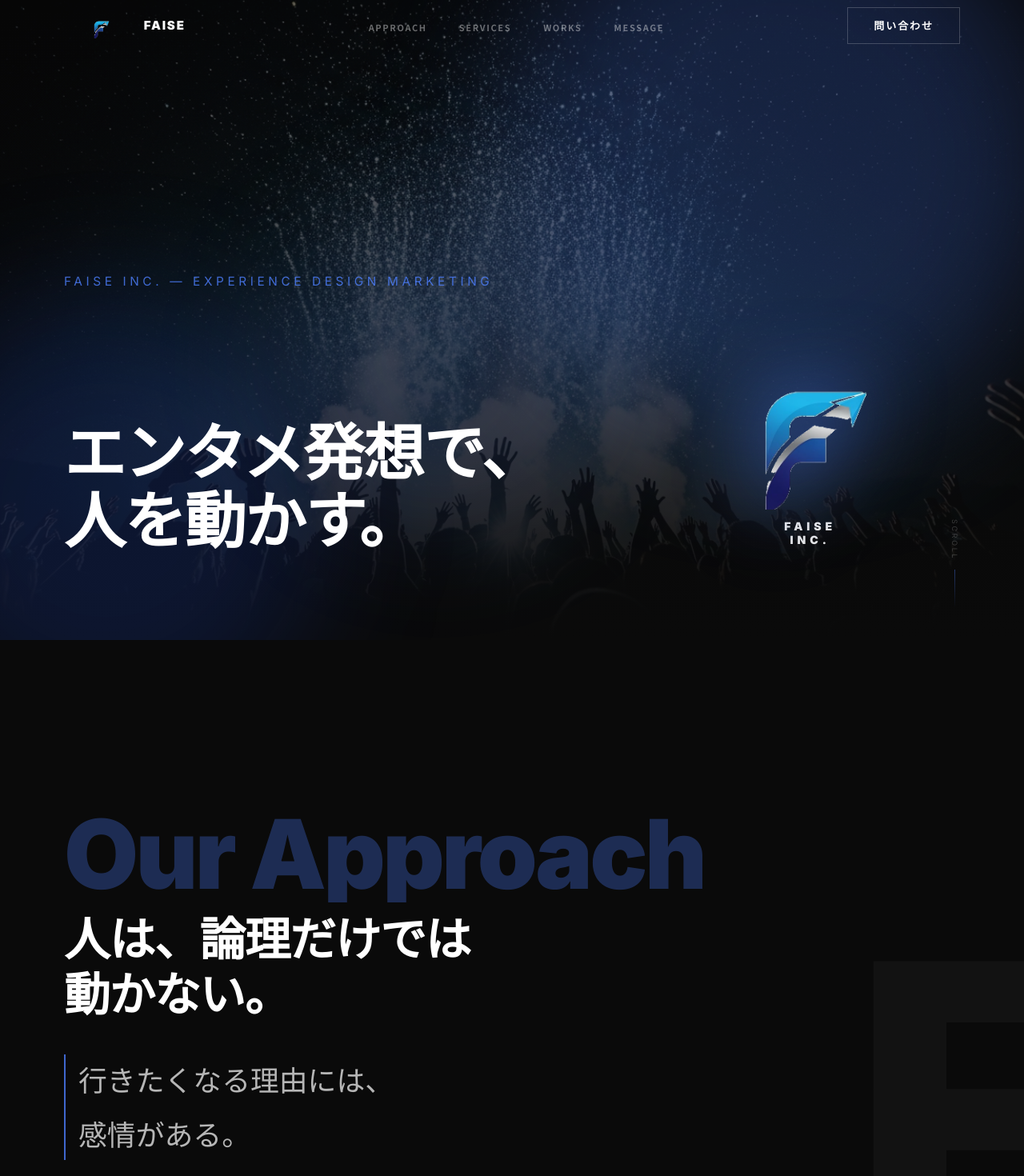
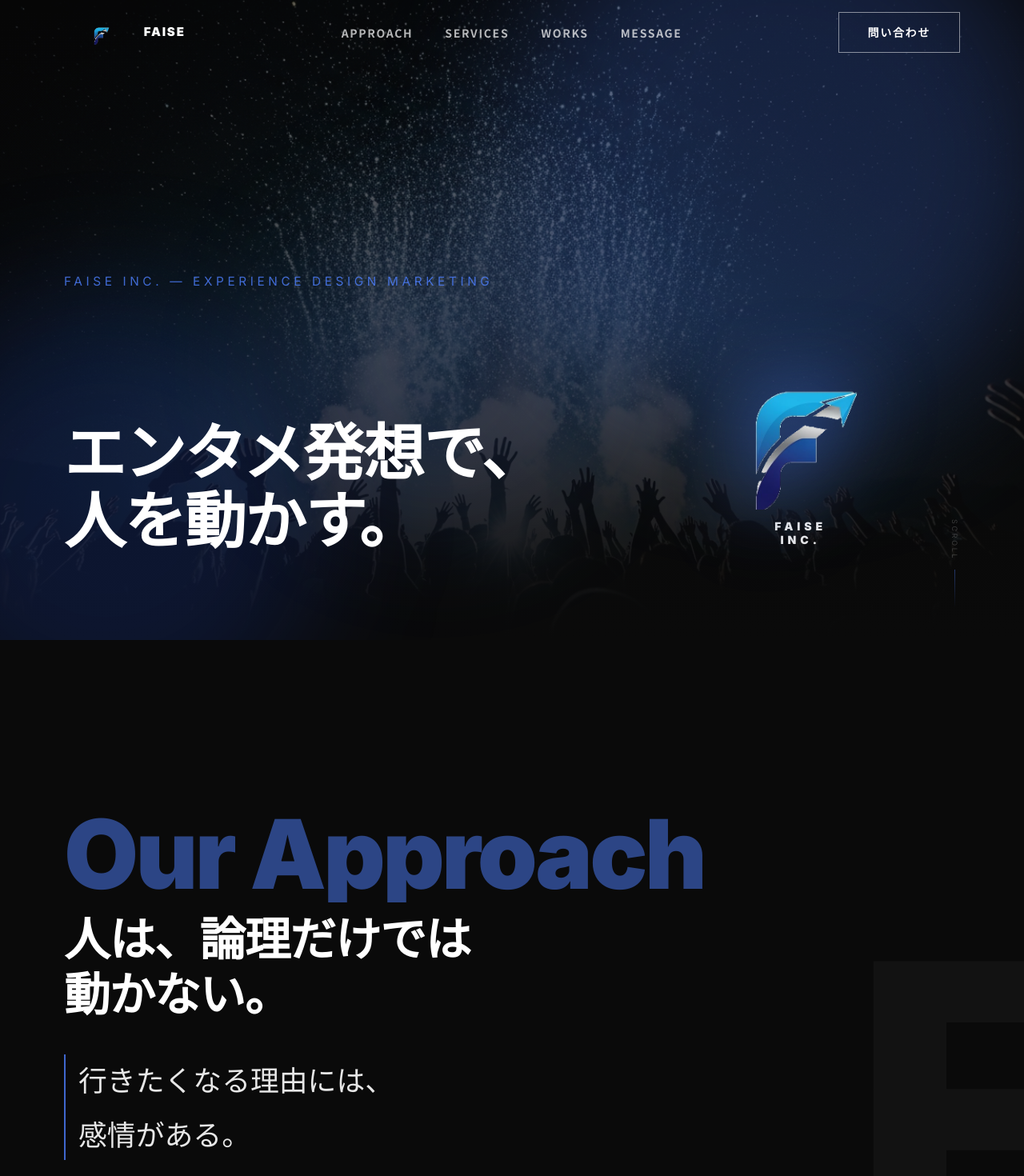
Before and after one commit to fukunaga-faise/faise-lp, a Next.js app: page / in a window 1280 px wide. Shown: the top 1470 px of the page at 80% size. Built offline with nearby package versions, Linux system fonts and the light colour scheme.

Commit message:
Improve visibility across all sections: nav, tags, company names, career, text opacity

```diff
--- a/src/components/Clients.tsx
+++ b/src/components/Clients.tsx
@@ -22,7 +22,7 @@ export default function Clients() {
             initial={{ y: 40, opacity: 0 }}
             animate={inView ? { y: 0, opacity: 1 } : {}}
             transition={{ duration: 1, ease: [0.16, 1, 0.3, 1] }}
-            className="font-inter text-[clamp(48px,10vw,120px)] font-black leading-none tracking-[-0.03em] text-[#4d7fff]/30 select-none"
+            className="font-inter text-[clamp(48px,10vw,120px)] font-black leading-none tracking-[-0.03em] text-[#4d7fff]/50 select-none"
           >
             Clients
           </motion.p>
@@ -56,9 +56,9 @@ export default function Clients() {
               transition={{ duration: 0.5, delay: 0.1 + i * 0.08 }}
               className="bg-[#0f0f0f] p-7 md:p-10 flex flex-col gap-3"
             >
-              <p className="text-[clamp(16px,1.8vw,22px)] font-black text-white leading-tight">{c.name}</p>
-              <p className="font-inter text-[10px] text-white/30 tracking-wide">{c.nameEn}</p>
-              <span className="self-start text-[10px] font-medium text-[#4d7fff]/80 border border-[#4d7fff]/30 px-2 py-0.5 mt-auto">
+              <p className="text-[clamp(20px,2.2vw,30px)] font-black text-white leading-tight">{c.name}</p>
+              <p className="font-inter text-[clamp(11px,1vw,13px)] text-white/40 tracking-wide">{c.nameEn}</p>
+              <span className="self-start text-[clamp(11px,1vw,13px)] font-medium text-[#4d7fff] border border-[#4d7fff]/50 px-3 py-1 mt-auto">
                 {c.category}
               </span>
             </motion.div>
--- a/src/components/Founder.tsx
+++ b/src/components/Founder.tsx
@@ -39,7 +39,7 @@ export default function Founder() {
               initial={{ y: 40, opacity: 0 }}
               animate={inView ? { y: 0, opacity: 1 } : {}}
               transition={{ duration: 1, ease: [0.16, 1, 0.3, 1] }}
-              className="font-inter text-[clamp(48px,10vw,120px)] font-black leading-none tracking-[-0.03em] text-[#4d7fff]/30 select-none"
+              className="font-inter text-[clamp(48px,10vw,120px)] font-black leading-none tracking-[-0.03em] text-[#4d7fff]/60 select-none"
             >
               Message
             </motion.p>
@@ -133,8 +133,8 @@ export default function Founder() {
                       className="flex-1 pr-8 last:pr-0 relative"
                     >
                       <div className="absolute -top-[calc(2rem+1px)] left-0 w-px h-4 bg-[#4d7fff]" />
-                      <p className="font-inter text-[10px] tracking-[0.3em] text-[#4d7fff]/60 mb-2">{c.period}</p>
-                      <p className="text-[14px] font-bold text-white/80">{c.company}</p>
+                      <p className="font-inter text-[clamp(11px,1vw,13px)] tracking-[0.3em] text-[#4d7fff]/80 mb-2">{c.period}</p>
+                      <p className="text-[clamp(15px,1.4vw,20px)] font-bold text-white">{c.company}</p>
                     </motion.div>
                   ))}
                 </div>
@@ -153,7 +153,7 @@ export default function Founder() {
               <div>
                 <p className="font-inter text-[clamp(11px,1vw,13px)] tracking-[0.25em] uppercase text-[#4d7fff]/70 mb-2">Haruto Fukunaga</p>
                 <p className="text-[clamp(22px,2.5vw,32px)] font-black text-white">福永 遥斗</p>
-                <p className="text-[clamp(13px,1.2vw,16px)] text-white/70 mt-1">株式会社Faise 代表取締役</p>
+                <p className="text-[clamp(13px,1.2vw,16px)] text-white/90 mt-1">株式会社Faise 代表取締役</p>
               </div>
 
               {/* Career timeline — mobile only */}
--- a/src/components/Hero.tsx
+++ b/src/components/Hero.tsx
@@ -84,7 +84,7 @@ export default function Hero() {
           </motion.p>
 
           {/* PC layout: h1 left + logo right */}
-          <div className="md:inline-flex md:items-end md:gap-6">
+          <div className="md:inline-flex md:items-end md:gap-3">
             <div>
               <div className="overflow-hidden">
                 <motion.h1
--- a/src/components/Mission.tsx
+++ b/src/components/Mission.tsx
@@ -21,7 +21,7 @@ export default function Mission() {
             initial={{ y: 40, opacity: 0 }}
             animate={inView ? { y: 0, opacity: 1 } : {}}
             transition={{ duration: 1, ease: [0.16, 1, 0.3, 1] }}
-            className="font-inter text-[clamp(48px,10vw,120px)] font-black leading-none tracking-[-0.03em] text-[#4d7fff]/30 select-none"
+            className="font-inter text-[clamp(48px,10vw,120px)] font-black leading-none tracking-[-0.03em] text-[#4d7fff]/50 select-none"
           >
             Our Approach
           </motion.p>
@@ -46,7 +46,7 @@ export default function Mission() {
             className="flex items-start gap-4"
           >
             <div className="w-0.5 h-auto self-stretch bg-[#4d7fff]/80 shrink-0 mt-1" />
-            <p className="text-[clamp(20px,2.8vw,40px)] text-white/70 leading-[1.9] font-medium">
+            <p className="text-[clamp(20px,2.8vw,40px)] text-white/90 leading-[1.9] font-medium">
               行きたくなる理由には、<br />
               感情がある。
             </p>
@@ -56,7 +56,7 @@ export default function Mission() {
             initial={{ opacity: 0, y: 20 }}
             animate={inView ? { opacity: 1, y: 0 } : {}}
             transition={{ duration: 1, delay: 0.5 }}
-            className="text-[clamp(16px,1.8vw,28px)] text-white/70 leading-[2.4] pl-5"
+            className="text-[clamp(16px,1.8vw,28px)] text-white/90 leading-[2.4] pl-5"
           >
             FAISEは、<br />
             感情が動く瞬間を設計し、<br />
--- a/src/components/Nav.tsx
+++ b/src/components/Nav.tsx
@@ -28,7 +28,7 @@ export default function Nav() {
         initial={{ opacity: 0 }}
         animate={{ opacity: 1 }}
         transition={{ duration: 1, delay: 0.2 }}
-        className={`fixed top-0 left-0 right-0 z-50 flex items-center justify-between px-8 md:px-20 h-16 transition-all duration-500 ${
+        className={`fixed top-0 left-0 right-0 z-50 flex items-center justify-between px-8 md:px-20 h-20 transition-all duration-500 ${
           scrolled ? 'bg-[#0a0a0a]/95 backdrop-blur-xl border-b border-white/10' : 'bg-transparent'
         }`}
       >
@@ -46,7 +46,7 @@ export default function Nav() {
             <li key={l.label}>
               <a
                 href={l.href}
-                className="text-[11px] font-semibold tracking-[0.15em] uppercase text-white/40 hover:text-white transition-colors duration-300"
+                className="text-[14px] font-bold tracking-[0.12em] uppercase text-white/70 hover:text-white transition-colors duration-300"
               >
                 {l.label}
               </a>
@@ -56,7 +56,7 @@ export default function Nav() {
 
         <button
           onClick={() => setModalOpen(true)}
-          className="hidden md:inline-flex items-center text-[13px] font-bold tracking-[0.15em] uppercase px-8 py-3 text-white border border-white/20 hover:border-white hover:bg-white hover:text-[#0a0a0a] transition-all duration-300"
+          className="hidden md:inline-flex items-center text-[14px] font-bold tracking-[0.12em] uppercase px-9 py-3.5 text-white border border-white/50 hover:border-white hover:bg-white hover:text-[#0a0a0a] transition-all duration-300"
         >
           問い合わせ
         </button>
--- a/src/components/Services.tsx
+++ b/src/components/Services.tsx
@@ -71,7 +71,7 @@ function ServiceRow({ s, i }: { s: typeof services[0]; i: number }) {
 
           <div className="flex flex-wrap gap-2">
             {s.tags.map((tag) => (
-              <span key={tag} className="font-inter text-[clamp(12px,1vw,14px)] tracking-wide text-[#4d7fff]/90 border border-[#4d7fff]/50 px-3 py-1.5 hover:bg-[#4d7fff]/10 transition-colors duration-200">
+              <span key={tag} className="font-inter text-[clamp(13px,1.1vw,16px)] tracking-wide text-white border border-white/30 bg-[#4d7fff]/20 px-4 py-2 hover:bg-[#4d7fff]/40 transition-colors duration-200">
                 {tag}
               </span>
             ))}
--- a/src/components/Works.tsx
+++ b/src/components/Works.tsx
@@ -28,7 +28,7 @@ export default function Works() {
             initial={{ y: 40, opacity: 0 }}
             animate={inView ? { y: 0, opacity: 1 } : {}}
             transition={{ duration: 1, ease: [0.16, 1, 0.3, 1] }}
-            className="font-inter text-[clamp(48px,10vw,120px)] font-black leading-none tracking-[-0.03em] text-[#4d7fff]/30 select-none"
+            className="font-inter text-[clamp(48px,10vw,120px)] font-black leading-none tracking-[-0.03em] text-[#4d7fff]/50 select-none"
           >
             Our Works
           </motion.p>
@@ -68,13 +68,13 @@ export default function Works() {
           initial={{ opacity: 0, y: 20 }}
           animate={inView ? { opacity: 1, y: 0 } : {}}
           transition={{ duration: 1, delay: 0.35 }}
-          className="space-y-5 text-[clamp(16px,1.8vw,28px)] text-white/70 leading-[2.2] max-w-3xl"
+          className="space-y-5 text-[clamp(16px,1.8vw,28px)] text-white/90 leading-[2.2] max-w-3xl"
         >
           <p>某都内パーソナルジムにて、トレーナーのブランディング設計から動画広告の構成・演出・広告運用までを一気通貫で支援。</p>
           <p>単にサービスを紹介するのではなく、「この人に会ってみたい」「この空間を体験してみたい」と感じてもらえるよう、人と体験の両面から感情設計を行いました。</p>
           <div className="flex flex-wrap gap-2 pt-2">
             {['#パーソナルジム', '#ブランディング', '#動画広告', '#広告運用'].map(tag => (
-              <span key={tag} className="font-inter text-[clamp(12px,1vw,14px)] tracking-wide text-[#4d7fff]/90 border border-[#4d7fff]/50 px-3 py-1">
+              <span key={tag} className="font-inter text-[clamp(13px,1.1vw,16px)] tracking-wide text-white border border-white/30 bg-[#4d7fff]/20 px-4 py-2">
                 {tag}
               </span>
             ))}
```
